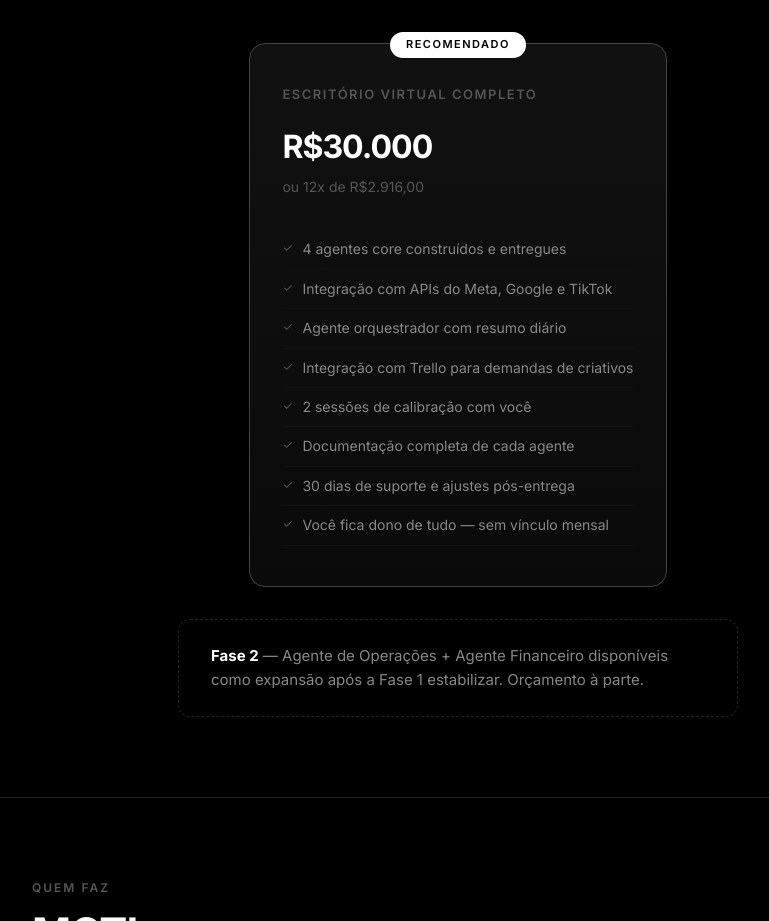
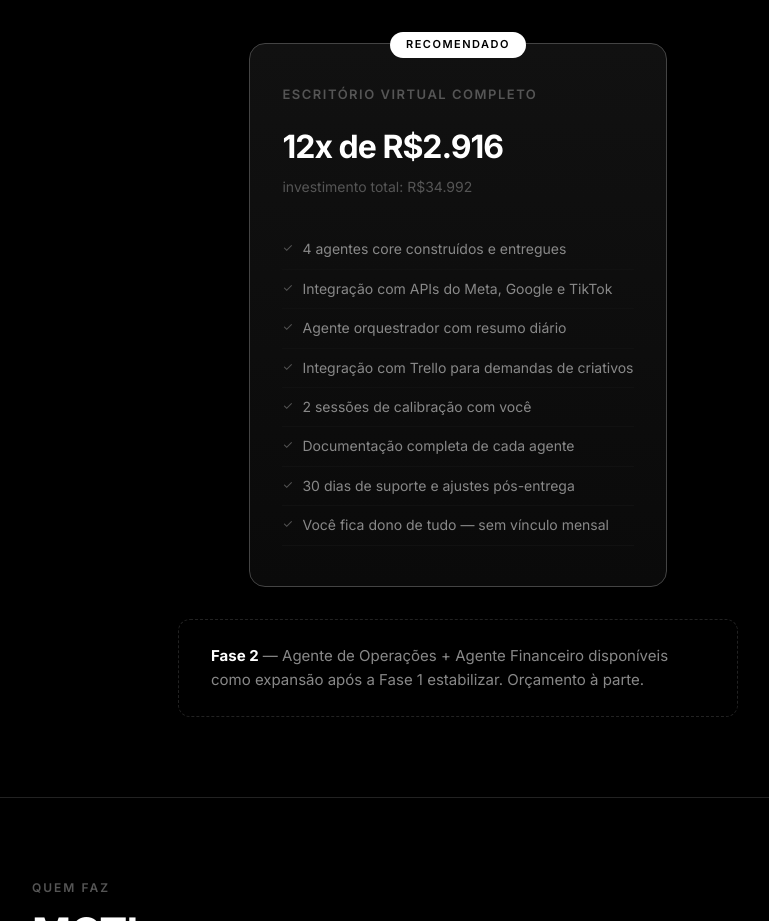
Before and after one commit to cello1508/proposta-sendmix, a plain HTML site: page index.html in a window 1280 px wide. Shown: the part 4120-5041 px from the top of the page, without its empty margins (182-951 px from the left). Drawn offline with Linux system fonts and the light colour scheme.

Commit message:
Destaque no parcelamento 12x R$2.916

```diff
--- a/index.html
+++ b/index.html
@@ -705,8 +705,8 @@
       <div class="pricing-grid" style="grid-template-columns: 1fr;">
         <div class="pricing-card recommended" style="max-width: 560px; margin: 0 auto;">
           <div class="pricing-name">Escritório Virtual Completo</div>
-          <div class="pricing-value">R$30.000</div>
-          <div class="pricing-detail">ou 12x de R$2.916,00</div>
+          <div class="pricing-value">12x de R$2.916</div>
+          <div class="pricing-detail">investimento total: R$34.992</div>
           <ul class="pricing-features">
             <li>4 agentes core construídos e entregues</li>
             <li>Integração com APIs do Meta, Google e TikTok</li>
```
